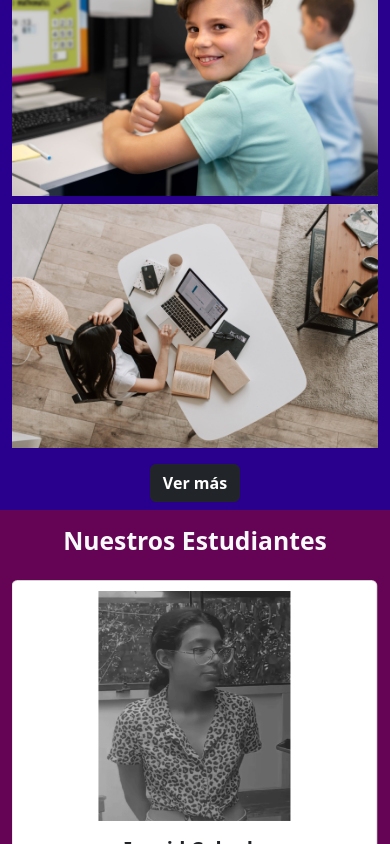
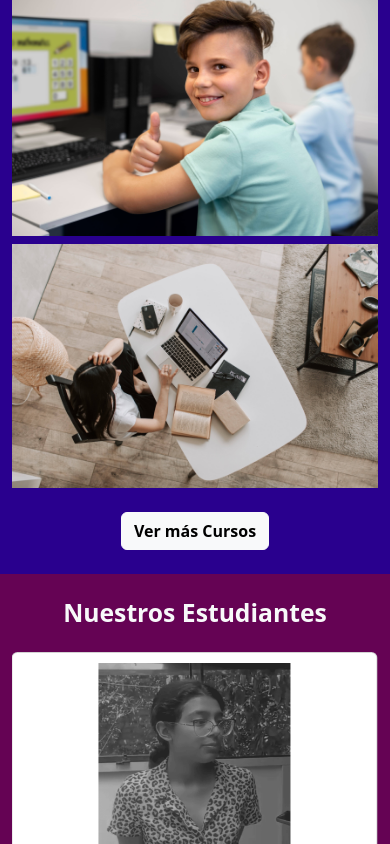
Before and after one commit to MemoryExperience/memoryexperience.github.io, a plain HTML site: page index.html in a window 390 px wide. Shown: the part 1071-1915 px from the top of the page. Drawn offline with nearby package versions, Linux system fonts and the light colour scheme.

Commit message:
Últimos detalles en vista mobile

```diff
--- a/index.html
+++ b/index.html
@@ -94,7 +94,7 @@
                 <h2>Hola</h2>
             </article>
             <article class=" container-fluid azulFondo text-light fw-bold text-center">
-                <h2 class="fw-bold pt-3 pb-2">Nuestros Cursos</h2>
+                <h2 class="fw-bold pt-5 pb-3 ">Nuestros Cursos</h2>
                 <div class="row">
                     <div class="col-12 pb-2 curso">
                         <img src="assets/images/matematicas.jpg" alt="Curso Matemáticas" class="card-img-top">
@@ -136,14 +136,14 @@
                     </div>
                 </div>
                 <div class="row">
-                    <div class="col-12">
-                        <a href="#" class="btn btn-dark fw-bold m-2">Ver más</a>
+                    <div class="col-12 pb-3 pt-2">
+                        <a href="#" class="btn btn-light fw-bold m-2">Ver más Cursos</a>
                     </div>
                 </div>
             </article>
         </section>
         <section class=" container-fluid moradoFondo text-light fw-bold text-center pb-2">
-            <h2 class="fw-bold pt-3 pb-3">Nuestros Estudiantes</h2>
+            <h2 class="fw-bold pt-4 pb-3">Nuestros Estudiantes</h2>
             <div id="cardCarousel" class="carousel slide" data-bs-ride="carousel">
                 <div class="carousel-inner p-0 cartas">
                     <div class="carousel-item active">
```
